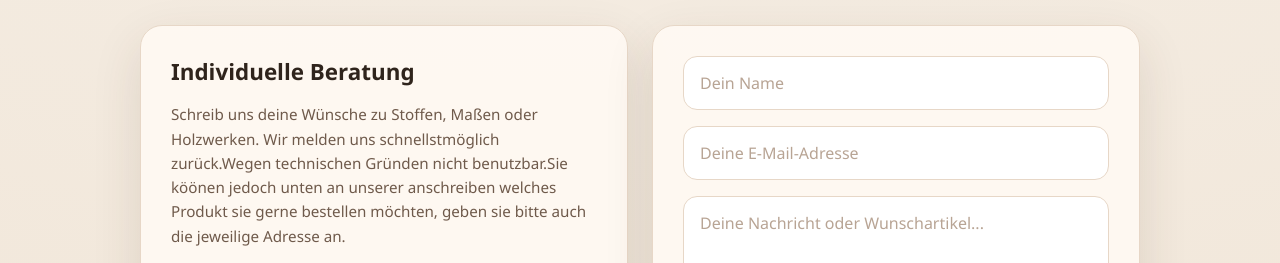
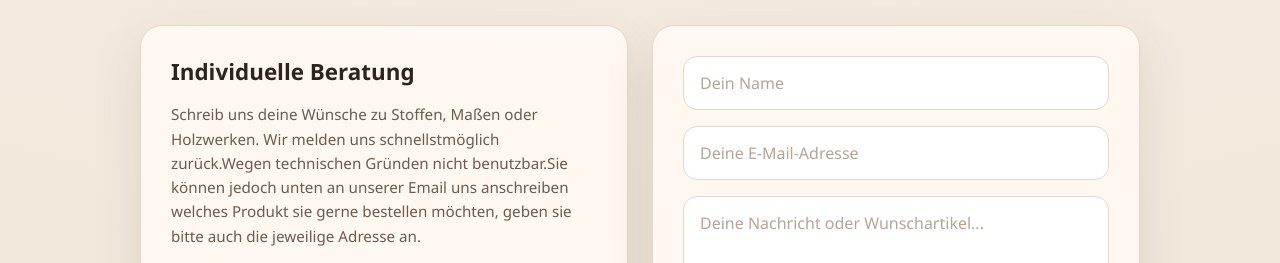
Before and after one commit to kdtooldesigner/Website, a plain HTML site: page index.html in a window 1280 px wide. Shown: the part 2346-2609 px from the top of the page. Drawn offline with Linux system fonts and the light colour scheme.

Commit message:
Fix typo in order request instructions

```diff
--- a/index.html
+++ b/index.html
@@ -113,7 +113,7 @@
     <div class="order-container">
       <div class="glass-panel">
         <h3>Individuelle Beratung</h3>
-        <p>Schreib uns deine Wünsche zu Stoffen, Maßen oder Holzwerken. Wir melden uns schnellstmöglich zurück.Wegen technischen Gründen nicht benutzbar.Sie köönen jedoch unten an unserer anschreiben welches Produkt sie gerne bestellen möchten, geben sie bitte auch die jeweilige Adresse an.</p>
+        <p>Schreib uns deine Wünsche zu Stoffen, Maßen oder Holzwerken. Wir melden uns schnellstmöglich zurück.Wegen technischen Gründen nicht benutzbar.Sie können jedoch unten an unserer Email uns anschreiben welches Produkt sie gerne bestellen möchten, geben sie bitte auch die jeweilige Adresse an.</p>
         <ul class="feature-list">
           <li>✓ Authentische Handarbeit aus Indien</li>
           <li>✓ Persönliche Auswahl &amp; Beratung</li>
```
